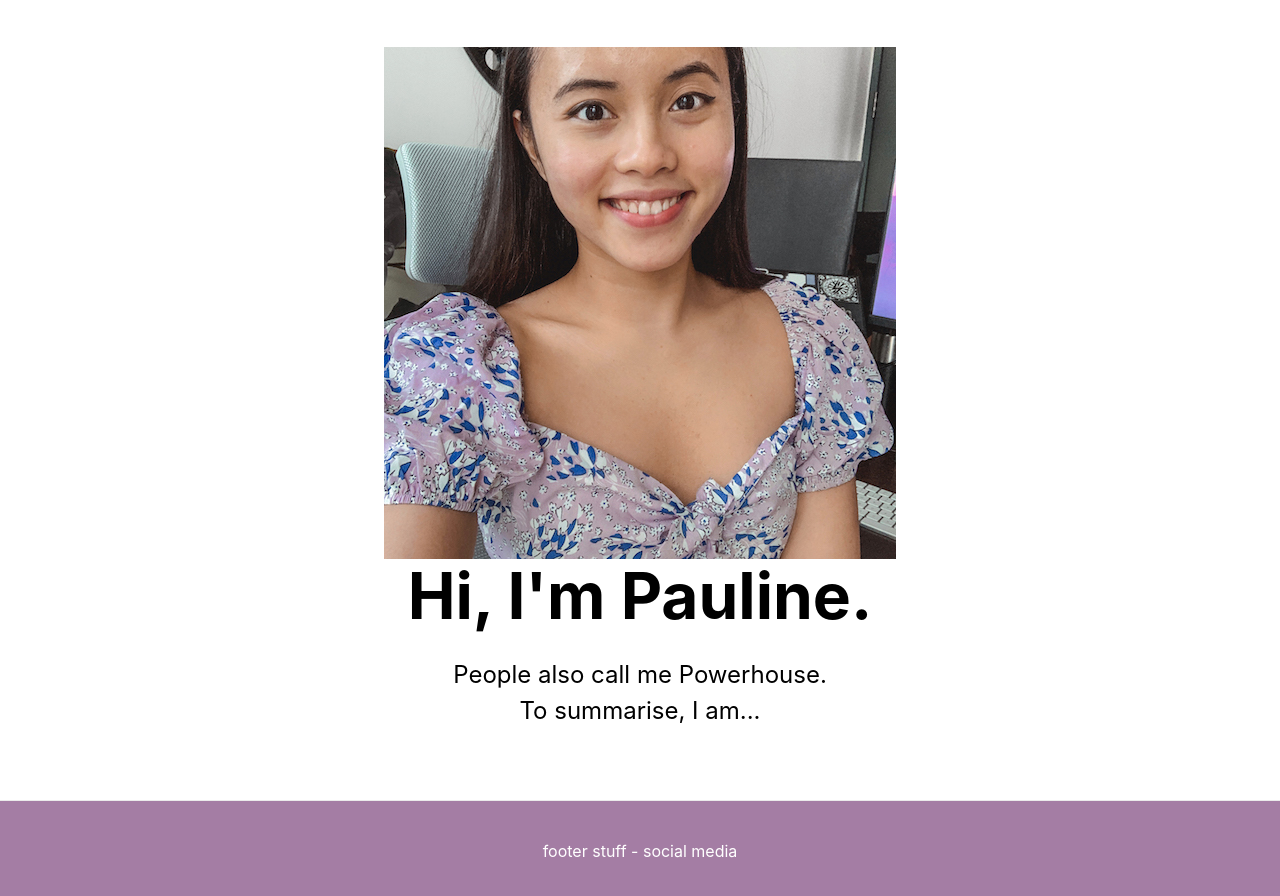
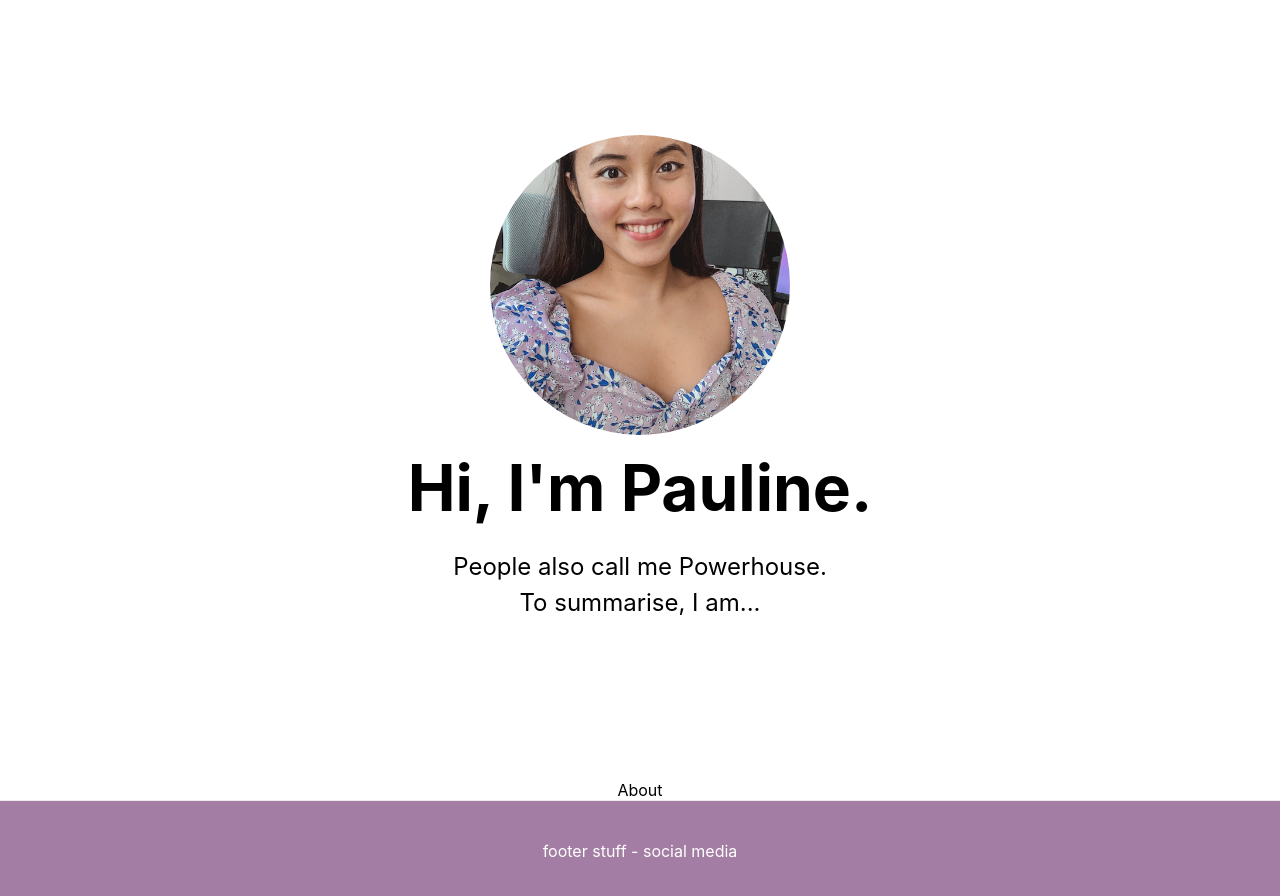
Before and after one commit to pawlean/nextpn, a Next.js app: page / in a window 1280 px wide. Shown: the top 896 px of the page. Built offline with nearby package versions, Linux system fonts and the light colour scheme.

Commit message:
Add about page

```diff
--- /dev/null
+++ b/pages/about.js
@@ -0,0 +1,5 @@
+function About() {
+  return <div>About</div>;
+}
+
+export default About;
--- a/pages/index.js
+++ b/pages/index.js
@@ -1,4 +1,5 @@
 import Head from "next/head";
+import About from "about";
 
 export default function Home() {
   return (
@@ -9,7 +10,7 @@ export default function Home() {
       </Head>
 
       <main>
-        <img src="/images/PaulineNarvas.jpg" />
+        <img src="/images/PaulineNarvas.jpg" className="profile" />
         <h1 className="title">Hi, I'm Pauline.</h1>
 
         <p className="description">
@@ -17,6 +18,8 @@ export default function Home() {
           <br></br>To summarise, I am...
         </p>
       </main>
+
+      <About />
 
       <style jsx>{`
         .container {
@@ -69,13 +72,10 @@ export default function Home() {
           font-size: 1.5rem;
         }
 
-        code {
-          background: #fafafa;
-          border-radius: 5px;
-          padding: 0.75rem;
-          font-size: 1.1rem;
-          font-family: Menlo, Monaco, Lucida Console, Liberation Mono,
-            DejaVu Sans Mono, Bitstream Vera Sans Mono, Courier New, monospace;
+        .profile {
+          border-radius: 50%;
+          width: 300px;
+          margin-bottom: 1rem;
         }
 
         .grid {
```
